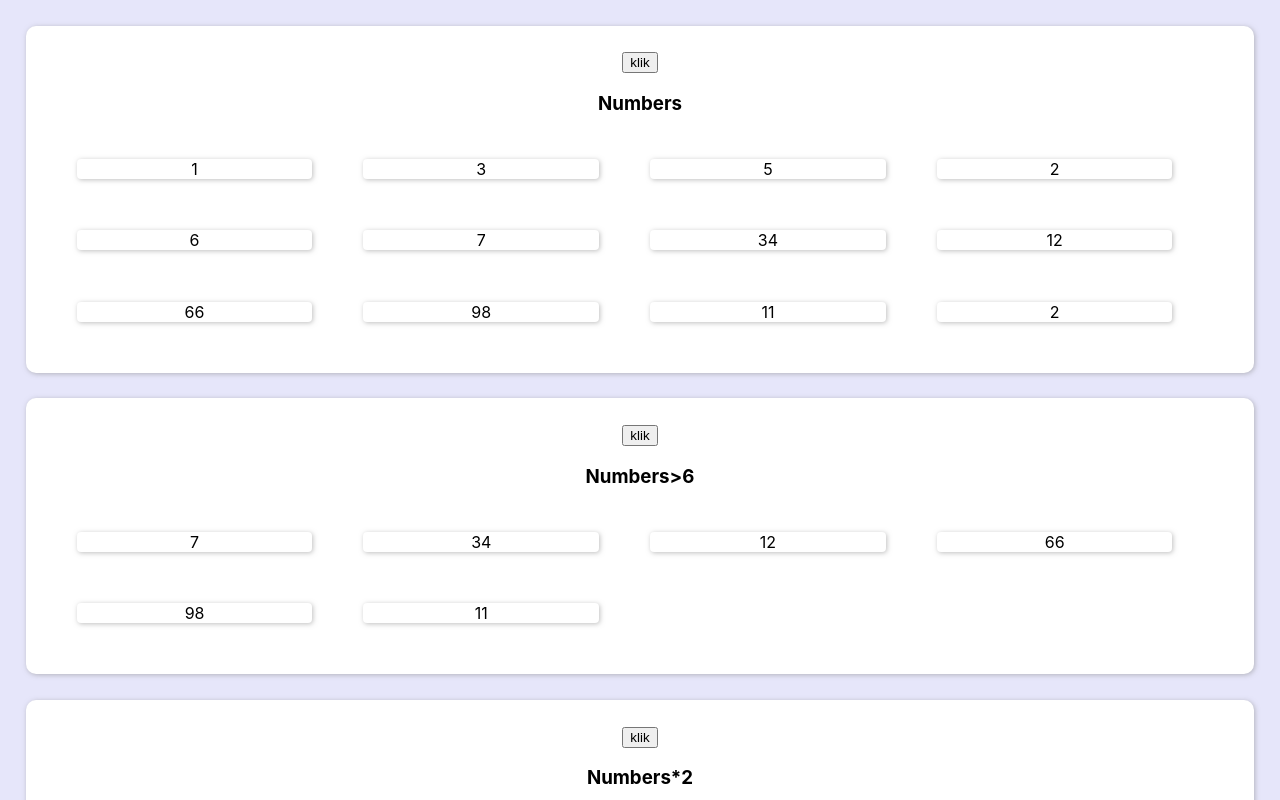
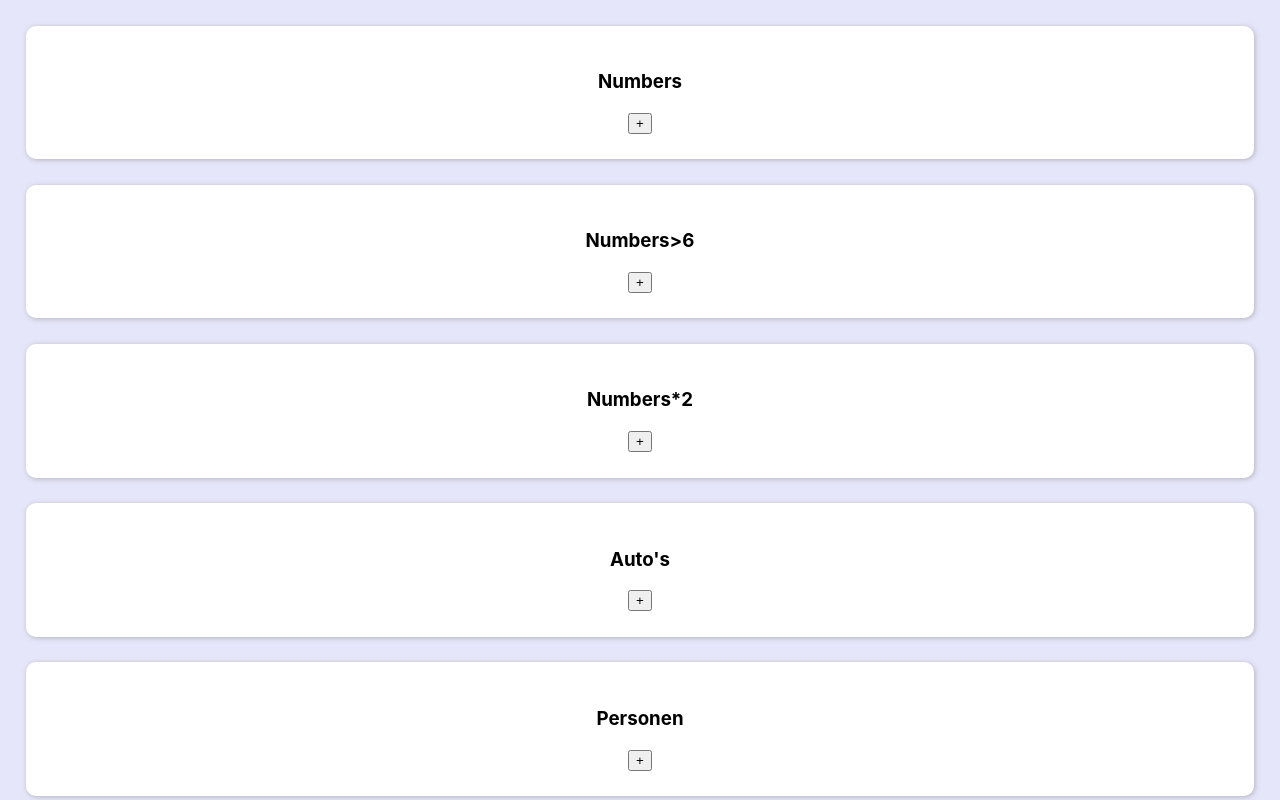
Before and after one commit to SanderLanciers/test2_react, a React (Create React App) app: page / in a window 1280 px wide. Shown: the top 800 px of the page. Built offline with nearby package versions, Linux system fonts and the light colour scheme.

Commit message:
open/close Section Component

```diff
--- a/src/components/Section.js
+++ b/src/components/Section.js
@@ -1,12 +1,14 @@
+import {useState} from "react";
+
 export function Section(props) {
     const {children, title} = props;
+    const [isOpen, setIsOpen] = useState(false);
 
     return <div className="section">
-        <button
-            onClick={(e) => alert(`hallo (${e.clientX}, ${e.clientY})`)}>
-            klik
-        </button>
         <h3>{title}</h3>
-        {children}
+        <div>
+            <button onClick={() => setIsOpen(!isOpen)}>{isOpen ? "-" : "+"}</button>
+        </div>
+        {isOpen && children}
     </div>;
 }
```
